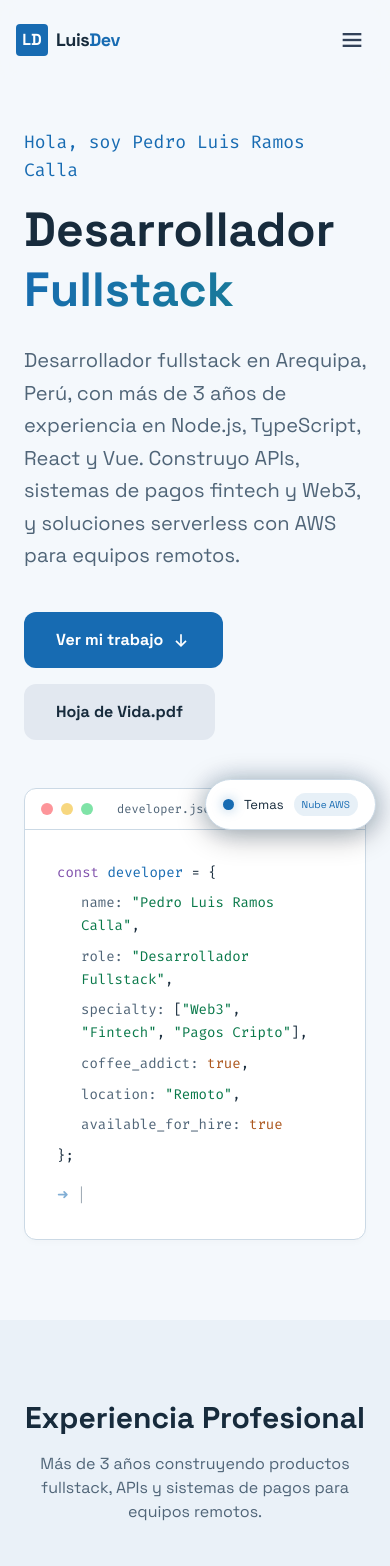
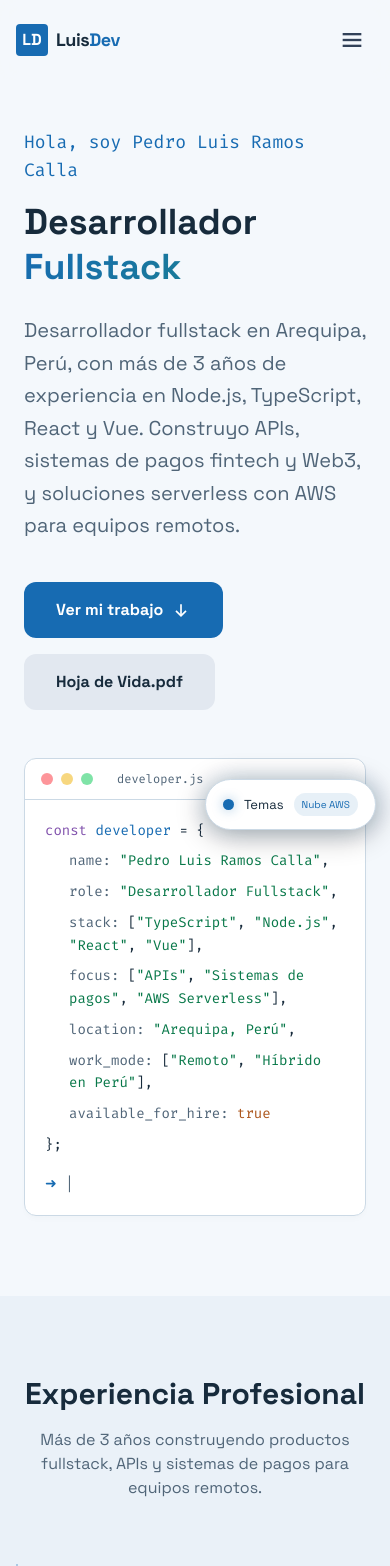
Before and after one commit to peLuis123/portfolio2026, a React (Vite) app: page / in a window 390 px wide. Shown: the top 1566 px of the page. Built offline with nearby package versions, Linux system fonts and the light colour scheme.

Commit message:
feat: Refactor Hero and Navbar components for improved layout and responsiveness; update localization for developer details

```diff
--- a/src/components/Hero.jsx
+++ b/src/components/Hero.jsx
@@ -9,13 +9,13 @@ function Hero() {
 
   return (
     <section className="pt-32 pb-20 px-6">
-      <div className="max-w-7xl mx-auto grid lg:grid-cols-2 gap-12 items-center">
+      <div className="hero-layout max-w-7xl mx-auto grid lg:grid-cols-2 gap-12 items-center">
         <div>
           <h2 className="text-primary font-mono mb-4 text-lg">
             {translations.hero.hello}
           </h2>
 
-          <h1 className="text-5xl lg:text-7xl font-bold leading-tight mb-6">
+          <h1 className="text-4xl sm:text-5xl lg:text-7xl font-bold leading-tight mb-6">
             {translations.hero.titleMain} <br />
             <span className="text-transparent bg-clip-text code-gradient">
               {translations.hero.titleAccent}
@@ -58,17 +58,17 @@ function Hero() {
           </div>
         </div>
 
-        <div className="glass rounded-xl overflow-hidden shadow-2xl border border-white/10">
+        <div className="developer-window glass rounded-xl overflow-hidden shadow-2xl border border-white/10">
           <div className="bg-white/5 px-4 py-3 border-b border-white/10 flex items-center gap-2">
             <div className="w-3 h-3 rounded-full bg-red-500/50"></div>
             <div className="w-3 h-3 rounded-full bg-yellow-500/50"></div>
             <div className="w-3 h-3 rounded-full bg-green-500/50"></div>
             <span className="ml-4 text-xs font-mono text-slate-500">
-              developer.json — 120×40
+              developer.js
             </span>
           </div>
 
-          <div className="p-8 font-mono text-sm leading-relaxed text-slate-300">
+          <div className="developer-code p-5 sm:p-8 font-mono text-sm leading-relaxed text-slate-300 break-words">
             <div className="mb-2">
               <span className="text-purple-400">const</span>{" "}
               <span className="text-primary">developer</span> = {"{"}
@@ -92,44 +92,28 @@ function Hero() {
               </span>,
             </div>
 
-            <div className="ml-6 mb-2">
-              <span className="text-slate-500 dark:text-slate-300">
-                specialty:
-              </span>{" "}
-              [
-              <span className="text-emerald-400">
-                "{translations.hero.code.specialty1}"
-              </span>
-              ,{" "}
-              <span className="text-emerald-400">
-                "{translations.hero.code.specialty2}"
-              </span>
-              {translations.hero.code.specialty3 && (
-                <>
-                  ,{" "}
-                  <span className="text-emerald-400">
-                    "{translations.hero.code.specialty3}"
-                  </span>
-                </>
-              )}
-              ],
-            </div>
-
-            <div className="ml-6 mb-2">
-              <span className="text-slate-500 dark:text-slate-300">
-                coffee_addict:
-              </span>{" "}
-              <span className="text-orange-400">true</span>,
-            </div>
-
-            <div className="ml-6 mb-2">
-              <span className="text-slate-500 dark:text-slate-300">
-                location:
-              </span>{" "}
-              <span className="text-emerald-400">
-                "{translations.hero.code.location}"
-              </span>,
-            </div>
+            {[
+              ["stack", ["TypeScript", "Node.js", "React", "Vue"]],
+              ["focus", translations.hero.code.focus],
+              ["location", translations.hero.code.location],
+              ["work_mode", translations.hero.code.workMode],
+            ].map(([key, value]) => (
+              <div key={key} className="ml-6 mb-2">
+                <span className="text-slate-500 dark:text-slate-300">{key}:</span>{" "}
+                {Array.isArray(value) ? (
+                  <>
+                    {"["}
+                    {value.map((item, index) => (
+                      <span key={item}>
+                        {index > 0 && ", "}
+                        <span className="text-emerald-400">{JSON.stringify(item)}</span>
+                      </span>
+                    ))}
+                    {"]"}
+                  </>
+                ) : <span className="text-emerald-400">{JSON.stringify(value)}</span>},
+              </div>
+            ))}
 
             <div className="ml-6 mb-2">
               <span className="text-slate-500 dark:text-slate-300">
@@ -139,7 +123,7 @@ function Hero() {
             </div>
 
             <div>{"}"};</div>
-            <div className="mt-4 animate-pulse">
+            <div className="developer-prompt mt-4" aria-hidden="true">
               <span className="text-primary">➜</span>{" "}
               <span className="text-slate-400">|</span>
             </div>
--- a/src/components/Navbar.jsx
+++ b/src/components/Navbar.jsx
@@ -27,7 +27,7 @@ function Navbar() {
           </span>
         </div>
 
-        <div className="hidden md:flex items-center gap-8">
+        <div className="hidden lg:flex items-center gap-8">
           {navLinks.map((link) => (
             <a
               key={link.href}
@@ -78,9 +78,9 @@ function Navbar() {
 
         <button
           type="button"
-          className="md:hidden p-2 rounded-full hover:bg-slate-100 dark:hover:bg-white/10 transition-colors"
+          className="lg:hidden p-2 rounded-full hover:bg-slate-100 dark:hover:bg-white/10 transition-colors"
           onClick={() => setIsMenuOpen((prev) => !prev)}
-          aria-label="Toggle navigation menu"
+          aria-label={language === "es" ? "Abrir o cerrar menú" : "Toggle navigation menu"} aria-expanded={isMenuOpen}
         >
           {isMenuOpen ? (
             <svg
@@ -112,7 +112,7 @@ function Navbar() {
       </div>
 
       {isMenuOpen && (
-        <div className="md:hidden border-t border-slate-200/70 dark:border-white/10 bg-background-light/95 dark:bg-background-dark/95 backdrop-blur-md px-4 sm:px-6 py-4 space-y-3">
+        <div className="lg:hidden border-t border-slate-200/70 dark:border-white/10 bg-background-light/95 dark:bg-background-dark/95 backdrop-blur-md px-4 sm:px-6 py-4 space-y-3">
           {navLinks.map((link) => (
             <a
               key={link.href}
--- a/src/index.css
+++ b/src/index.css
@@ -150,3 +150,23 @@ html {background:var(--color-background-dark);color-scheme:dark}
 .project-modal-content {padding:24px}
 .project-card:focus-visible {outline:2px solid var(--color-primary);outline-offset:2px}
 @media(max-width:639px) {.project-modal-header,.project-modal-content {padding:18px}}
+
+.hero-layout > * {min-width:0}
+.developer-window {animation:developer-enter .7s cubic-bezier(.2,.7,.3,1) both;transition:border-color .3s,box-shadow .3s}
+.developer-window:hover {border-color:color-mix(in srgb,var(--color-primary) 45%,transparent);box-shadow:0 16px 48px color-mix(in srgb,var(--color-primary) 12%,transparent)}
+.developer-code {overflow-wrap:anywhere}
+.developer-code > div {animation:developer-line .5s ease both}
+.developer-code > div:nth-child(1) {animation-delay:.1s}
+.developer-code > div:nth-child(2) {animation-delay:.2s}
+.developer-code > div:nth-child(3) {animation-delay:.3s}
+.developer-code > div:nth-child(4) {animation-delay:.4s}
+.developer-code > div:nth-child(5) {animation-delay:.5s}
+.developer-code > div:nth-child(6) {animation-delay:.6s}
+.developer-code > div:nth-child(7) {animation-delay:.7s}
+.developer-code > div:nth-child(8) {animation-delay:.8s}
+.developer-code > div:nth-child(9) {animation-delay:.9s}
+.developer-prompt span:last-child {animation:developer-caret 1.2s steps(2,end) 5}
+@keyframes developer-enter {from {opacity:0;transform:translateY(14px)} to {opacity:1;transform:translateY(0)}}
+@keyframes developer-line {from {opacity:0;transform:translateX(-6px)} to {opacity:1;transform:translateX(0)}}
+@keyframes developer-caret {50% {opacity:0}}
+@media(prefers-reduced-motion:reduce) {.developer-window,.developer-code > div,.developer-prompt span:last-child {animation:none;transition:none}}
--- a/src/locales/en.js
+++ b/src/locales/en.js
@@ -27,10 +27,9 @@ export default {
 
     code: {
       role: "Fullstack developer",
-      specialty1: "Web3",
-      specialty2: "Fintech",
-      specialty3: "Crypto Payments",
-      location: "Remote",
+      focus: ["APIs", "Payment systems", "AWS Serverless"],
+      location: "Arequipa, Peru",
+      workMode: ["Remote", "Hybrid in Peru"],
     }
   },
   experience: {
--- a/src/locales/es.js
+++ b/src/locales/es.js
@@ -27,10 +27,9 @@ export default {
 
     code: {
       role: "Desarrollador Fullstack",
-      specialty1: "Web3",
-      specialty2: "Fintech",
-      specialty3: "Pagos Cripto",
-      location: "Remoto",
+      focus: ["APIs", "Sistemas de pagos", "AWS Serverless"],
+      location: "Arequipa, Perú",
+      workMode: ["Remoto", "Híbrido en Perú"],
     }
   },
   experience: {
```
